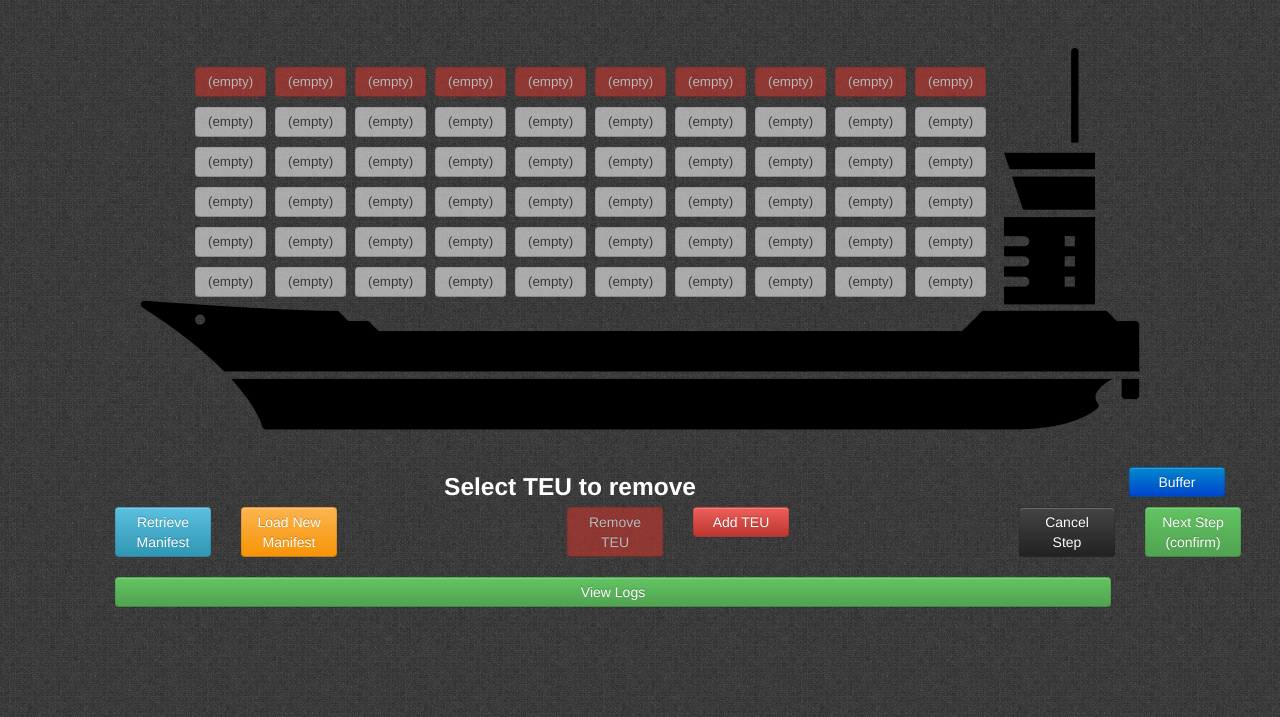
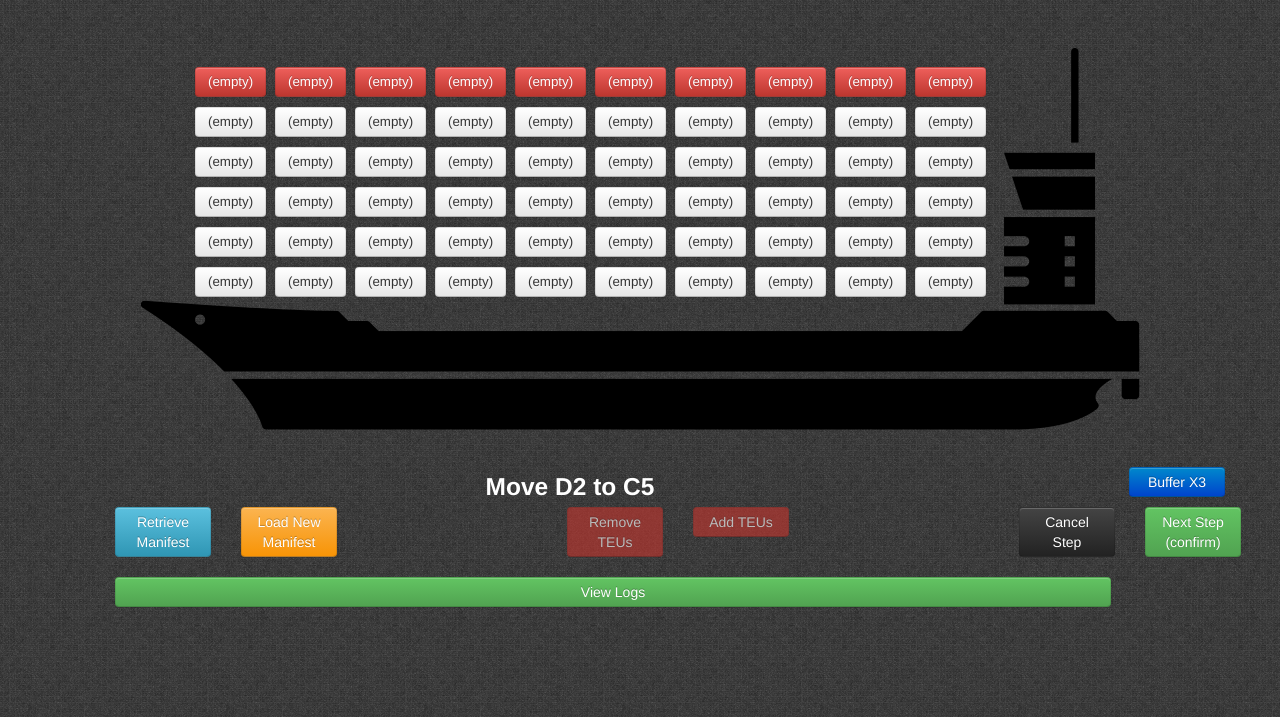
Before and after one commit to gabelimon/Senior-Design, a plain HTML site: page Resources/index.html in a window 1280 px wide. Shown: the part 83-800 px from the top of the page. Drawn offline with Linux system fonts and the light colour scheme.

Commit message:
Revert "updating"
This reverts commit 3c6051cf0a22e89ce5641b85c80f31194e9123e8.

Conflicts:

	Resources/js/app.js

```diff
--- a/Resources/index.html
+++ b/Resources/index.html
@@ -21,95 +21,95 @@
     <div id="teus" class="container">
       <div id="teus-inner" class="span9 offset1">
 	      <row id="row6">
-	        <div class="A span1 teu"><a href="#"class="btn btn-danger disabled">(empty)</a></div>
-	        <div class="B span1 teu"><a href="#"class="btn btn-danger disabled">(empty)</a></div>
-      	  <div class="C span1 teu"><a href="#"class="btn btn-danger disabled">(empty)</a></div>
-      	  <div class="D span1 teu"><a href="#"class="btn btn-danger disabled">(empty)</a></div>
-      	  <div class="E span1 teu"><a href="#"class="btn btn-danger disabled">(empty)</a></div>
-      	  <div class="F span1 teu"><a href="#"class="btn btn-danger disabled">(empty)</a></div>
-      	  <div class="G span1 teu"><a href="#"class="btn btn-danger disabled">(empty)</a></div>
-      	  <div class="H span1 teu"><a href="#"class="btn btn-danger disabled">(empty)</a></div>
-      	  <div class="I span1 teu"><a href="#"class="btn btn-danger disabled">(empty)</a></div>
-      	  <div class="J span1 teu"><a href="#"class="btn btn-danger disabled">(empty)</a></div>
+	        <div class="A span1 teu"><a href="#"class="btn btn-danger">(empty)</a></div>
+	        <div class="B span1 teu"><a href="#"class="btn btn-danger">(empty)</a></div>
+      	  <div class="C span1 teu"><a href="#"class="btn btn-danger">(empty)</a></div>
+      	  <div class="D span1 teu"><a href="#"class="btn btn-danger">(empty)</a></div>
+      	  <div class="E span1 teu"><a href="#"class="btn btn-danger">(empty)</a></div>
+      	  <div class="F span1 teu"><a href="#"class="btn btn-danger">(empty)</a></div>
+      	  <div class="G span1 teu"><a href="#"class="btn btn-danger">(empty)</a></div>
+      	  <div class="H span1 teu"><a href="#"class="btn btn-danger">(empty)</a></div>
+      	  <div class="I span1 teu"><a href="#"class="btn btn-danger">(empty)</a></div>
+      	  <div class="J span1 teu"><a href="#"class="btn btn-danger">(empty)</a></div>
       	</row>
       	<row id="row5">
-      	  <div class="A span1 teu"><a href="#"class="btn disabled">(empty)</a></div>
-        	<div class="B span1 teu"><a href="#"class="btn disabled">(empty)</a></div>
-      	  <div class="C span1 teu"><a href="#"class="btn disabled">(empty)</a></div>
-      	  <div class="D span1 teu"><a href="#"class="btn disabled">(empty)</a></div>
-      	  <div class="E span1 teu"><a href="#"class="btn disabled">(empty)</a></div>
-      	  <div class="F span1 teu"><a href="#"class="btn disabled">(empty)</a></div>
-      	  <div class="G span1 teu"><a href="#"class="btn disabled">(empty)</a></div>
-      	  <div class="H span1 teu"><a href="#"class="btn disabled">(empty)</a></div>
-      	  <div class="I span1 teu"><a href="#"class="btn disabled">(empty)</a></div>
-      	  <div class="J span1 teu"><a href="#"class="btn disabled">(empty)</a></div>
+      	  <div class="A span1 teu"><a href="#"class="btn">(empty)</a></div>
+        	<div class="B span1 teu"><a href="#"class="btn">(empty)</a></div>
+      	  <div class="C span1 teu"><a href="#"class="btn">(empty)</a></div>
+      	  <div class="D span1 teu"><a href="#"class="btn">(empty)</a></div>
+      	  <div class="E span1 teu"><a href="#"class="btn">(empty)</a></div>
+      	  <div class="F span1 teu"><a href="#"class="btn">(empty)</a></div>
+      	  <div class="G span1 teu"><a href="#"class="btn">(empty)</a></div>
+      	  <div class="H span1 teu"><a href="#"class="btn">(empty)</a></div>
+      	  <div class="I span1 teu"><a href="#"class="btn">(empty)</a></div>
+      	  <div class="J span1 teu"><a href="#"class="btn">(empty)</a></div>
       	</row>
       	<row id="row4">
-      	  <div class="A span1 teu"><a href="#"class="btn disabled">(empty)</a></div>
-        	<div class="B span1 teu"><a href="#"class="btn disabled">(empty)</a></div>
-      	  <div class="C span1 teu"><a href="#"class="btn disabled">(empty)</a></div>
-      	  <div class="D span1 teu"><a href="#"class="btn disabled">(empty)</a></div>
-      	  <div class="E span1 teu"><a href="#"class="btn disabled">(empty)</a></div>
-      	  <div class="F span1 teu"><a href="#"class="btn disabled">(empty)</a></div>
-      	  <div class="G span1 teu"><a href="#"class="btn disabled">(empty)</a></div>
-      	  <div class="H span1 teu"><a href="#"class="btn disabled">(empty)</a></div>
-      	  <div class="I span1 teu"><a href="#"class="btn disabled">(empty)</a></div>
-      	  <div class="J span1 teu"><a href="#"class="btn disabled">(empty)</a></div>
+      	  <div class="A span1 teu"><a href="#"class="btn">(empty)</a></div>
+      	  <div class="B span1 teu"><a href="#"class="btn">(empty)</a></div>
+      	  <div class="C span1 teu"><a href="#"class="btn">(empty)</a></div>
+      	  <div class="D span1 teu"><a href="#"class="btn">(empty)</a></div>
+      	  <div class="E span1 teu"><a href="#"class="btn">(empty)</a></div>
+       	  <div class="F span1 teu"><a href="#"class="btn">(empty)</a></div>
+      	  <div class="G span1 teu"><a href="#"class="btn">(empty)</a></div>
+	        <div class="H span1 teu"><a href="#"class="btn">(empty)</a></div>
+	        <div class="I span1 teu"><a href="#"class="btn">(empty)</a></div>
+	        <div class="J span1 teu"><a href="#"class="btn">(empty)</a></div>
 	      </row>
       	<row id="row3">
-      	  <div class="A span1 teu"><a href="#"class="btn disabled">(empty)</a></div>
-        	<div class="B span1 teu"><a href="#"class="btn disabled">(empty)</a></div>
-      	  <div class="C span1 teu"><a href="#"class="btn disabled">(empty)</a></div>
-      	  <div class="D span1 teu"><a href="#"class="btn disabled">(empty)</a></div>
-      	  <div class="E span1 teu"><a href="#"class="btn disabled">(empty)</a></div>
-      	  <div class="F span1 teu"><a href="#"class="btn disabled">(empty)</a></div>
-      	  <div class="G span1 teu"><a href="#"class="btn disabled">(empty)</a></div>
-      	  <div class="H span1 teu"><a href="#"class="btn disabled">(empty)</a></div>
-      	  <div class="I span1 teu"><a href="#"class="btn disabled">(empty)</a></div>
-      	  <div class="J span1 teu"><a href="#"class="btn disabled">(empty)</a></div>
+      	  <div class="A span1 teu"><a href="#"class="btn">(empty)</a></div>
+      	  <div class="B span1 teu"><a href="#"class="btn">(empty)</a></div>
+      	  <div class="C span1 teu"><a href="#"class="btn">(empty)</a></div>
+      	  <div class="D span1 teu"><a href="#"class="btn">(empty)</a></div>
+      	  <div class="E span1 teu"><a href="#"class="btn">(empty)</a></div>
+       	  <div class="F span1 teu"><a href="#"class="btn">(empty)</a></div>
+      	  <div class="G span1 teu"><a href="#"class="btn">(empty)</a></div>
+	        <div class="H span1 teu"><a href="#"class="btn">(empty)</a></div>
+	        <div class="I span1 teu"><a href="#"class="btn">(empty)</a></div>
+	        <div class="J span1 teu"><a href="#"class="btn">(empty)</a></div>
 	      </row>
 	      <row id="row2">
-      	  <div class="A span1 teu"><a href="#"class="btn disabled">(empty)</a></div>
-        	<div class="B span1 teu"><a href="#"class="btn disabled">(empty)</a></div>
-      	  <div class="C span1 teu"><a href="#"class="btn disabled">(empty)</a></div>
-      	  <div class="D span1 teu"><a href="#"class="btn disabled">(empty)</a></div>
-      	  <div class="E span1 teu"><a href="#"class="btn disabled">(empty)</a></div>
-      	  <div class="F span1 teu"><a href="#"class="btn disabled">(empty)</a></div>
-      	  <div class="G span1 teu"><a href="#"class="btn disabled">(empty)</a></div>
-      	  <div class="H span1 teu"><a href="#"class="btn disabled">(empty)</a></div>
-      	  <div class="I span1 teu"><a href="#"class="btn disabled">(empty)</a></div>
-      	  <div class="J span1 teu"><a href="#"class="btn disabled">(empty)</a></div>
+      	  <div class="A span1 teu"><a href="#"class="btn">(empty)</a></div>
+      	  <div class="B span1 teu"><a href="#"class="btn">(empty)</a></div>
+      	  <div class="C span1 teu"><a href="#"class="btn">(empty)</a></div>
+      	  <div class="D span1 teu"><a href="#"class="btn">(empty)</a></div>
+      	  <div class="E span1 teu"><a href="#"class="btn">(empty)</a></div>
+       	  <div class="F span1 teu"><a href="#"class="btn">(empty)</a></div>
+      	  <div class="G span1 teu"><a href="#"class="btn">(empty)</a></div>
+	        <div class="H span1 teu"><a href="#"class="btn">(empty)</a></div>
+	        <div class="I span1 teu"><a href="#"class="btn">(empty)</a></div>
+	        <div class="J span1 teu"><a href="#"class="btn">(empty)</a></div>
 	      </row>
 	      <row id="row1">
-      	  <div class="A span1 teu"><a href="#"class="btn disabled">(empty)</a></div>
-        	<div class="B span1 teu"><a href="#"class="btn disabled">(empty)</a></div>
-      	  <div class="C span1 teu"><a href="#"class="btn disabled">(empty)</a></div>
-      	  <div class="D span1 teu"><a href="#"class="btn disabled">(empty)</a></div>
-      	  <div class="E span1 teu"><a href="#"class="btn disabled">(empty)</a></div>
-      	  <div class="F span1 teu"><a href="#"class="btn disabled">(empty)</a></div>
-      	  <div class="G span1 teu"><a href="#"class="btn disabled">(empty)</a></div>
-      	  <div class="H span1 teu"><a href="#"class="btn disabled">(empty)</a></div>
-      	  <div class="I span1 teu"><a href="#"class="btn disabled">(empty)</a></div>
-      	  <div class="J span1 teu"><a href="#"class="btn disabled">(empty)</a></div>
+      	  <div class="A span1 teu"><a href="#"class="btn">(empty)</a></div>
+      	  <div class="B span1 teu"><a href="#"class="btn">(empty)</a></div>
+      	  <div class="C span1 teu"><a href="#"class="btn">(empty)</a></div>
+      	  <div class="D span1 teu"><a href="#"class="btn">(empty)</a></div>
+      	  <div class="E span1 teu"><a href="#"class="btn">(empty)</a></div>
+       	  <div class="F span1 teu"><a href="#"class="btn">(empty)</a></div>
+      	  <div class="G span1 teu"><a href="#"class="btn">(empty)</a></div>
+	        <div class="H span1 teu"><a href="#"class="btn">(empty)</a></div>
+	        <div class="I span1 teu"><a href="#"class="btn">(empty)</a></div>
+	        <div class="J span1 teu"><a href="#"class="btn">(empty)</a></div>
 	      </row>
       </div>
     </div>
 
     <div id="selected-label" class="container">
-      <h3 id="directions" class="span10">Select TEU to remove</h3>
-      <a class="btn btn-primary span1 pull-right" href="#getBuffer" role="button" data-toggle="modal" id="viewBufbtn">Buffer</a>
+      <h3 class="span10">Move D2 to C5</h3>
+      <a class="btn btn-primary span1 pull-right" href="#getBuffer" role="button" data-toggle="modal">Buffer X3</a>
     </div>
     <div class="container">
       <div class="span12">
       	<a class="btn btn-info span1" href="#getManifest" role="button" data-toggle="modal">Retrieve Manifest</a>
       	<a class="btn btn-warning span1" href="#uploadManifest" role="button" data-toggle="modal">Load New Manifest</a>
-	      <a class="btn btn-danger span1 offset2 disabled" href="#" id="removeTEUbtn">Remove TEU</a>
-      	<a class="btn btn-danger span1" href="#" id="addTEUbtn">Add TEU</a>
+	      <a class="btn btn-danger span1 offset2 disabled" href="#" id="removeTEUbtn">Remove TEUs</a>
+      	<a class="btn btn-danger span1 disabled" href="#" id="addTEUbtn">Add TEUs</a>
       	<a class="btn btn-inverse span1 offset2" href="#" id="cancelStepbtn">Cancel Step</a>
       	<a class="btn btn-success span1" href="#" id="nextStepbtn">Next Step (confirm)</a>
       </div>
       <div id="importantButtons" class="span12">
-        <a href="#viewLog" class="btn btn-success pull-left span10" role="button" data-toggle="modal" id="viewLogbtn">View Logs</a>
+        <a href="#viewLog" class="btn btn-success pull-left span10" role="button" data-toggle="modal">View Logs</a>
       </div>
     </div>
 
@@ -123,7 +123,7 @@
       	  <h3 id="viewLogLabel">Logs</h3>
        	</div>
   	    <div class="modal-body">
-         <div id="logSpace" class="container modal-inner"></div>
+         <div id="logSpace" class="container modal-inner">Stuff n things</div>
        </div>
 	      <div class="modal-footer">
 	        <button class="btn" data-dismiss="modal" aria-hidden="true">Close</button>
@@ -135,7 +135,7 @@
       <div id="uploadManifest" class="modal hide fade" tabindex="-1" role="dialog" aria-labelledby="uploadManifestLabel" aria-hidden="true">
 	      <div class="modal-header">
        	  <button type="button" class="close" data-dismiss="modal" aria-hidden="true"><i class="icon-remove"></i></button>
-      	  <h3 id="uploadManifestLabel">Upload Manifest</h3>
+      	  <h3 id="uploadManifestLabel">Logs</h3>
        	</div>
   	    <div class="modal-body">
          <textarea id="manifestBody" class="modal-inner"></textarea>
@@ -152,13 +152,12 @@
       <div id="getManifest" class="modal hide fade" tabindex="-1" role="dialog" aria-labelledby="myModalLabel" aria-hidden="true">
 	      <div class="modal-header">
        	  <button type="button" class="close" data-dismiss="modal" aria-hidden="true"><i class="icon-remove"></i></button>
-      	  <h3 id="viewLogLabel">Current Manifest</h3>
+      	  <h3 id="viewLogLabel">Logs</h3>
        	</div>
   	    <div class="modal-body">
-         <div id="manifestDump" class="container modal-inner"></div>
+         <div id="manifestDump" class="container modal-inner">Stuff n things</div>
        </div>
 	      <div class="modal-footer">
-	        <button class="btn-primary pull-left" data-dismiss="modal" aria-hidden="true" id="copyBtn">Copy</button>
   	      <button class="btn" data-dismiss="modal" aria-hidden="true">Close</button>
     	  </div>
       </div>
@@ -167,10 +166,10 @@
       <div id="getBuffer" class="modal hide fade" tabindex="-1" role="dialog" aria-labelledby="myModalLabel" aria-hidden="true">
 	      <div class="modal-header">
        	  <button type="button" class="close" data-dismiss="modal" aria-hidden="true"><i class="icon-remove"></i></button>
-      	  <h3 id="viewLogLabel">Buffer Content</h3>
+      	  <h3 id="viewLogLabel">Logs</h3>
        	</div>
   	    <div class="modal-body">
-         <div id="bufferDump" class="container modal-inner"></div>
+         <div id="bufferDump" class="container modal-inner">Stuff n things</div>
        </div>
 	      <div class="modal-footer">
 	        <button class="btn" data-dismiss="modal" aria-hidden="true">Close</button>
@@ -186,6 +185,14 @@
       	</div>
       	<div class="modal-body">
       	  <form id="userForm">
+    	      <!--<label class="radio">
+    	        <input type="radio" name="userName" id="userID-1" value="Keogh" checked>
+              Keogh
+	          </label>
+	          <label class="radio">
+              <input type="radio" name="userName" id="userID-2" value="Jeff">
+              Jeff
+	          </label>-->
 	          <input type="password" placeholder="Password" required="required"><br/>
 	          <button type="submit" class="btn btn-primary">Submit</button>
 	        </form>
```
Also changed, not shown: Resources/css/app.css (+0 -10 lines), Resources/js/app.js (+52 -25 lines).
